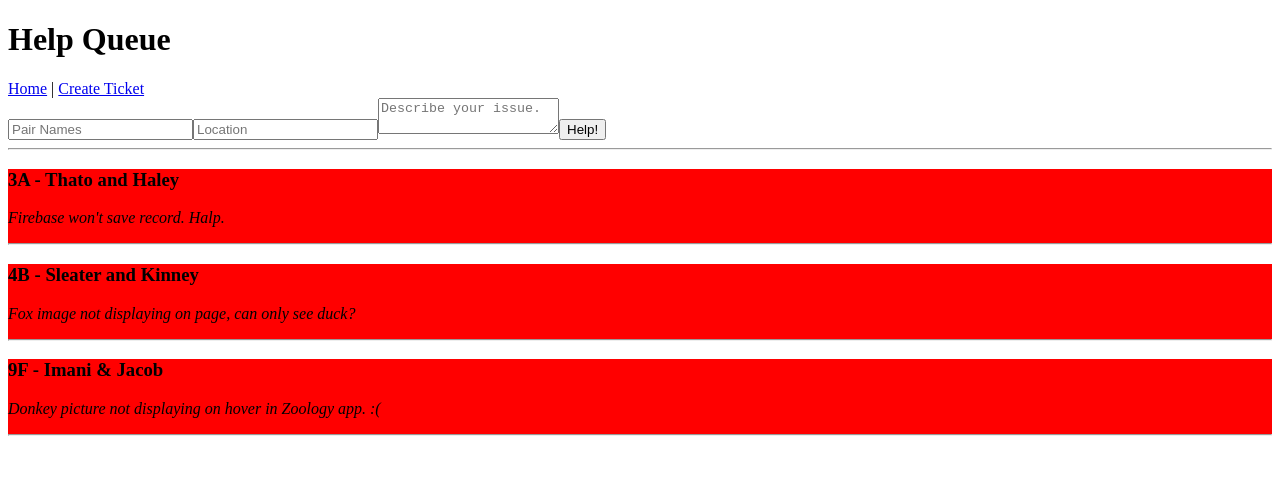
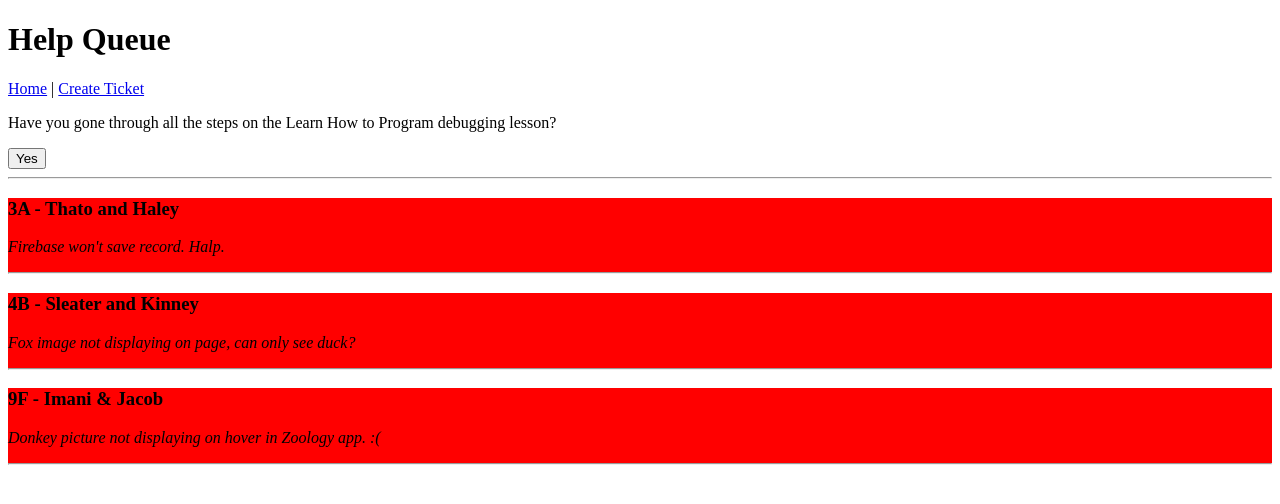
Before and after one commit to LisaMJensen/react-help-queue, a React app: page /#/newticket in a window 1280 px wide. Shown: the top 504 px of the page. Built offline with nearby package versions, Linux system fonts and the light colour scheme.

Commit message:
add confirmation questions and NewTicketControl

```diff
--- a/src/components/App.jsx
+++ b/src/components/App.jsx
@@ -3,6 +3,7 @@
 import Header from './Header';
 import { Switch, Route } from 'react-router-dom';
 import NewTicketForm from './NewTicketForm';
+import NewTicketControl from './NewTicketControl';
 
 function App() {
   return (
@@ -10,7 +11,7 @@
       <Header />
       <Switch>
         <Route exact path='/' component={TicketList} />
-        <Route path='/newticket' component={NewTicketForm} />
+        <Route path='/newticket' component={NewTicketControl} />
       </Switch>
       <TicketList />
     </div>
--- /dev/null
+++ b/src/components/ConfirmationQuestions.jsx
@@ -0,0 +1,17 @@
+import React from 'react';
+import PropTypes from 'prop-types';
+
+function ConfirmationQuestions(props) {
+    return (
+        <div>
+            <p>Have you gone through all the steps on the Learn How to Program debugging lesson?</p>
+            <button onClick={props.onTroubleshootingConfirmation}>Yes</button>
+        </div>
+    );
+}
+
+ConfirmationQuestions.propTypes = {
+    onTroubleshootingConfirmation: PropTypes.func
+};
+
+export default ConfirmationQuestions;
--- /dev/null
+++ b/src/components/NewTicketControl.jsx
@@ -0,0 +1,36 @@
+import React from 'react';
+import ConfirmationQuestions from './ConfirmationQuestions';
+import NewTicketForm from './NewTicketForm';
+
+class NewTicketControl extends React.Component {
+
+    constructor(props) {
+        super(props);
+        this.state = {
+            formVisibleOnPage: false
+        };
+
+        this.handleTroubleshootingConfirmation = this.handleTroubleshootingConfirmation.bind(this);
+    }
+
+    handleTroubleshootingConfirmation() {
+        this.setState({ formVisibleOnPage: true });
+    }
+
+    render() {
+        let currentlyVisibleContent = null;
+        if (this.state.formVisibleOnPage) {
+            currentlyVisibleContent = <NewTicketForm />;
+        } else {
+            currentlyVisibleContent = <ConfirmationQuestions onTroubleshootingConfirmation={this.handleTroubleshootingConfirmation} />;
+        }
+        return (
+            <div>
+                {currentlyVisibleContent}
+            </div>
+        );
+    }
+}
+
+
+export default NewTicketControl;
--- a/src/components/NewTicketForm.jsx
+++ b/src/components/NewTicketForm.jsx
@@ -1,20 +1,36 @@
 import React from 'react';
 
 function NewTicketForm() {
+    let _names = null;
+    let _location = null;
+    let _issue = null;
+
+    function handleNewTicketFormSubmission(event) {
+        event.preventDefault();
+        console.log(_names.value);
+        console.log(_location.value);
+        console.log(_issue.value);
+        _names.value = '';
+        _location.value = '';
+        _issue.value = '';
+    }
     return (
         <div>
-            <form>
+            <form onSubmit={handleNewTicketFormSubmission}>
                 <input
                     type='text'
                     id='names'
-                    placeholder='Pair Names' />
+                    placeholder='Pair Names'
+                ref={(input) => { _names = input; }}/>
                 <input
                     type='text'
                     id='location'
-                    placeholder='Location' />
+                    placeholder='Location'
+                ref={(input) => { _location = input; }}/>
                 <textarea
                     id='issue'
-                    placeholder='Describe your issue.' />
+                    placeholder='Describe your issue.'
+                ref={(textarea) => { _issue = textarea; }}/>
                 <button type='submit'>Help!</button>
             </form>
         </div>
```
